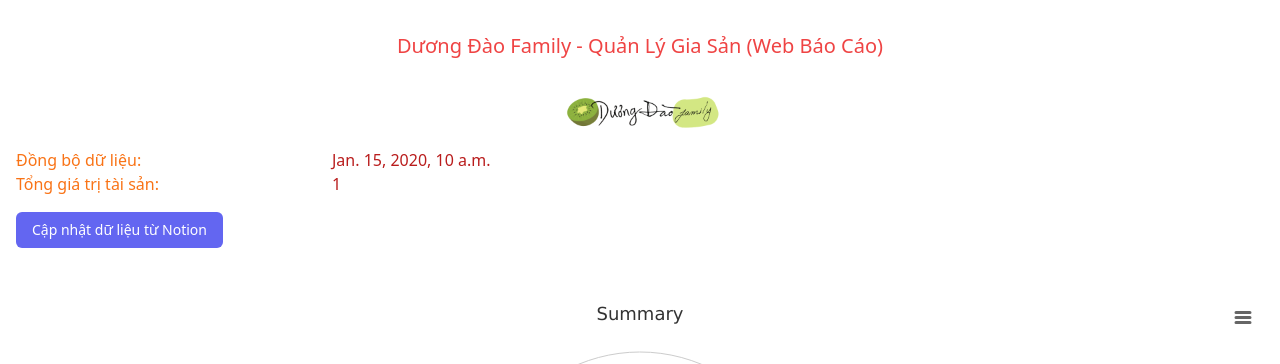
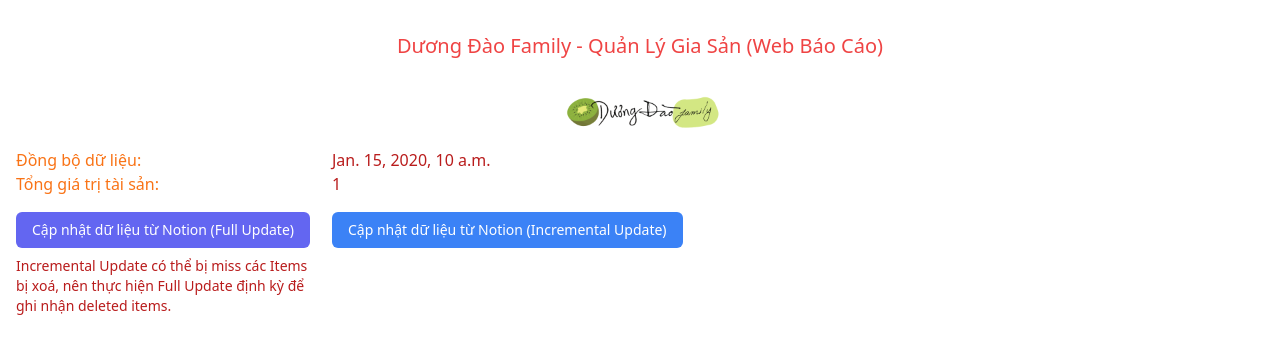
Before and after one commit to viphat/django-investment-tracking, a Django app: template client/templates/client/index.html in a window 1280 px wide. Shown: the top 364 px of the page. Run offline with Django 4.2, Linux system fonts and the light colour scheme; the template is opened without the code that fills it: most values are stand-ins (such as "Sample title", 1, 10 or a date in 2020).

Commit message:
Add Incremental Update

```diff
--- a/assets/report.py
+++ b/assets/report.py
@@ -58,5 +58,4 @@ class ReportService:
       }
     )
 
-    print(output)
     return output
--- a/assets/views.py
+++ b/assets/views.py
@@ -49,7 +49,9 @@ class ReportApiView(APIView):
     meta_data = notion_client.fetch_meta_data_from_notion()
     notion_client.create_or_update_categories(meta_data)
     notion_client.create_or_update_tags(meta_data)
-    notion_client.fetch_raw_data_from_notion()
+    incremental_update = request.data.get('incremental_update')
+    notion_client.fetch_raw_data_from_notion(incremental_update)
+
     currency_rate = JPYVNDRate()
     currency_rate.update_jpy_vnd_rate()
     report_service = ReportService()
--- a/client/static/client/css/output.css
+++ b/client/static/client/css/output.css
@@ -577,19 +577,17 @@ video {
   margin-right: auto;
 }
 
-.my-8 {
-  margin-top: 2rem;
-  margin-bottom: 2rem;
-}
-
 .my-4 {
   margin-top: 1rem;
   margin-bottom: 1rem;
 }
 
-.my-2 {
-  margin-top: 0.5rem;
-  margin-bottom: 0.5rem;
+.ml-4 {
+  margin-left: 1rem;
+}
+
+.mt-12 {
+  margin-top: 3rem;
 }
 
 .mt-4 {
@@ -657,19 +643,24 @@ video {
   background-color: rgb(99 102 241 / var(--tw-bg-opacity));
 }
 
+.bg-blue-500 {
+  --tw-bg-opacity: 1;
+  background-color: rgb(59 130 246 / var(--tw-bg-opacity));
+}
+
 .px-4 {
   padding-left: 1rem;
   padding-right: 1rem;
 }
 
+.py-2 {
+  padding-top: 0.5rem;
+  padding-bottom: 0.5rem;
+}
+
 .py-8 {
   padding-top: 2rem;
   padding-bottom: 2rem;
-}
-
-.py-2 {
-  padding-top: 0.5rem;
-  padding-bottom: 0.5rem;
 }
 
 .pl-4 {
@@ -680,18 +671,23 @@ video {
   text-align: center;
 }
 
+.text-sm {
+  font-size: 0.875rem;
+  line-height: 1.25rem;
+}
+
 .text-xl {
   font-size: 1.25rem;
   line-height: 1.75rem;
 }
 
-.text-sm {
-  font-size: 0.875rem;
-  line-height: 1.25rem;
+.font-medium {
+  font-weight: 500;
 }
 
-.font-medium {
-  font-weight: 500;
+.text-orange-500 {
+  --tw-text-opacity: 1;
+  color: rgb(249 115 22 / var(--tw-text-opacity));
 }
 
 .text-red-500 {
--- a/client/templates/client/index.html
+++ b/client/templates/client/index.html
@@ -3,16 +3,19 @@
 
 <head>
   <title>Dương Đào Family - Quản Lý Gia Sản (Web Báo Cáo)</title>
-  <meta charset="utf-8">
-  <link rel="stylesheet" href="{% static "client/css/output.css" %}">
-  <link rel="icon" href="{% static "client/images/favicon.png" %}" type="image/png">
+  <meta charset="utf-8" />
+  <link rel="stylesheet" href="{% static "client/css/output.css" %}"> <link
+  rel="icon" href="{% static "client/images/favicon.png" %}" type="image/png">
 </head>
 
 <body>
   <div id="app" class="container mx-auto px-4 py-8">
-    <h1 class="text-xl text-red-500 w-full text-center">Dương Đào Family - Quản Lý Gia Sản (Web Báo Cáo)</h1>
+    <h1 class="text-xl text-red-500 w-full text-center">
+      Dương Đào Family - Quản Lý Gia Sản (Web Báo Cáo)
+    </h1>
     <div class="my-4 w-full flex items-center justify-center">
-      <img class="mt-4" src="{% static "client/images/logo.png" %}" alt="Dương Đào Family" width="200px">
+      <img class="mt-4" src="{% static "client/images/logo.png" %}" alt="Dương
+      Đào Family" width="200px">
     </div>
 
     <div class="mt-4 w-full">
@@ -22,17 +25,32 @@
       </div>
 
       <div class="flex flex-row w-full">
-        <label class="block text-orange-500 w-[300px]">Tổng giá trị tài sản:</label>
+        <label class="block text-orange-500 w-[300px]"
+          >Tổng giá trị tài sản:</label
+        >
         <div class="pl-4 text-red-700">{{ data.total_amount }}</div>
       </div>
 
       <div class="my-4 flex flex-row w-full">
         <form method="POST" action="{% url 'client:update' %}">
           {% csrf_token %}
-          <button type="submit" class="inline-flex items-center px-4 py-2 bg-indigo-500 hover:bg-indigo-600 text-white text-sm font-medium rounded-md">
-            Cập nhật dữ liệu từ Notion
+          <button
+            type="submit"
+            class="inline-flex items-center px-4 py-2 bg-indigo-500 hover:bg-indigo-600 text-white text-sm font-medium rounded-md"
+          >
+            Cập nhật dữ liệu từ Notion (Full Update)
           </button>
+          <div class="mt-2 text-sm text-red-700 w-[300px]">Incremental Update có thể bị miss các Items bị xoá, nên thực hiện Full Update định kỳ để ghi nhận deleted items.</div>
         </form>
+
+        <form method="POST" action="{% url 'client:sync' %}">
+          {% csrf_token %}
+          <button
+            type="submit"
+            class="ml-4 inline-flex items-center px-4 py-2 bg-blue-500 hover:bg-blue-600 text-white text-sm font-medium rounded-md"
+          >
+            Cập nhật dữ liệu từ Notion (Incremental Update)
+          </button>
       </div>
     </div>
 
@@ -77,7 +95,15 @@
       })
     </script>
 
-    <script src="https://code.jquery.com/jquery-3.3.1.slim.min.js" integrity="sha384-q8i/X+965DzO0rT7abK41JStQIAqVgRVzpbzo5smXKp4YfRvH+8abtTE1Pi6jizo" crossorigin="anonymous"></script>
-    <script src="https://cdnjs.cloudflare.com/ajax/libs/popper.js/1.14.6/umd/popper.min.js" integrity="sha384-wHAiFfRlMFy6i5SRaxvfOCifBUQy1xHdJ/yoi7FRNXMRBu5WHdZYu1hA6ZOblgut" crossorigin="anonymous"></script>
+    <script
+      src="https://code.jquery.com/jquery-3.3.1.slim.min.js"
+      integrity="sha384-q8i/X+965DzO0rT7abK41JStQIAqVgRVzpbzo5smXKp4YfRvH+8abtTE1Pi6jizo"
+      crossorigin="anonymous"
+    ></script>
+    <script
+      src="https://cdnjs.cloudflare.com/ajax/libs/popper.js/1.14.6/umd/popper.min.js"
+      integrity="sha384-wHAiFfRlMFy6i5SRaxvfOCifBUQy1xHdJ/yoi7FRNXMRBu5WHdZYu1hA6ZOblgut"
+      crossorigin="anonymous"
+    ></script>
   </div>
 </body>
--- a/client/urls.py
+++ b/client/urls.py
@@ -7,4 +7,5 @@ app_name = 'client'
 urlpatterns = [
   path('', views.index, name='index'),
   path('update', views.update, name='update'),
+  path('sync', views.sync, name='sync'),
 ]
```
Also changed, not shown: other parts of client/static/client/css/output.css (+11 -28 lines), assets/notion.py (+15 -7 lines), client/views.py (+16 -0 lines).
